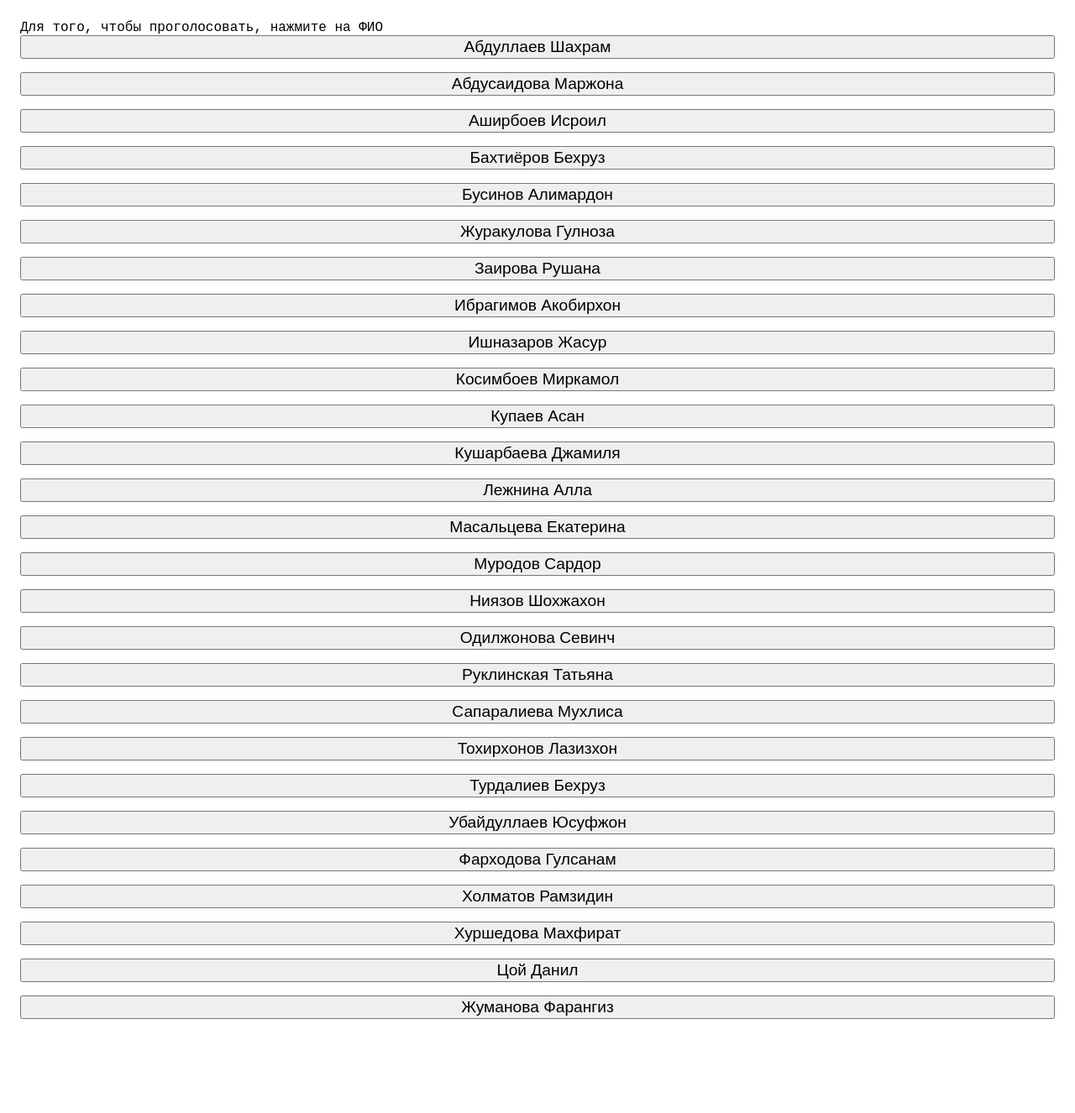
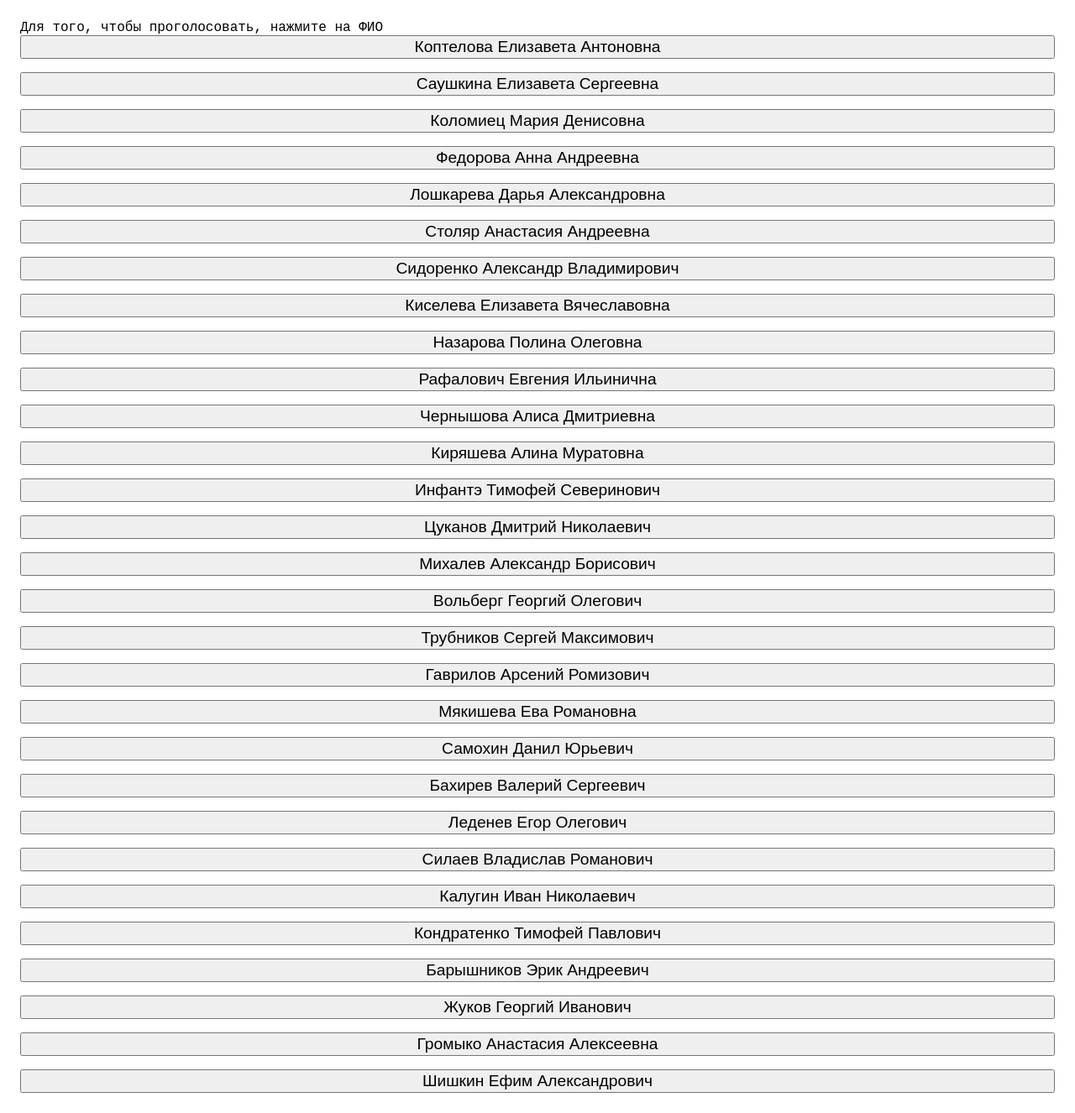
Before and after one commit to kmvpvl/vote, a React (Create React App) app: page / in a window 1280 px wide. Shown: the whole page at 84% size. Before the commit the page ends 1238 px from the top, so only its background shows below. Built offline with nearby package versions, Linux system fonts and the light colour scheme; a web font is replaced by a local one.

Commit message:
БИН-25-1

```diff
--- a/src/index.tsx
+++ b/src/index.tsx
@@ -4,34 +4,36 @@ import "./index.css";
 import WebApp from "./WebApp";
 
 const list: string[] = [
-  "Абдуллаев Шахрам",
-"Абдусаидова Маржона",
-"Аширбоев Исроил",
-"Бахтиёров Бехруз",
-"Бусинов Алимардон",
-"Журакулова Гулноза",
-"Заирова Рушана",
-"Ибрагимов Акобирхон",
-"Ишназаров Жасур",
-"Косимбоев Миркамол",
-"Купаев Асан",
-"Кушарбаева Джамиля",
-"Лежнина Алла",
-"Масальцева Екатерина",
-"Муродов Сардор",
-"Ниязов Шохжахон",
-"Одилжонова Севинч",
-"Руклинская Татьяна",
-"Сапаралиева Мухлиса",
-"Тохирхонов Лазизхон",
-"Турдалиев Бехруз",
-"Убайдуллаев Юсуфжон",
-"Фарходова Гулсанам",
-"Холматов Рамзидин",
-"Хуршедова Махфират",
-"Цой Данил",
-"Жуманова Фарангиз",
-              ]
+  "Коптелова Елизавета Антоновна",
+  "Саушкина Елизавета Сергеевна",
+  "Коломиец Мария Денисовна",
+  "Федорова Анна Андреевна",
+  "Лошкарева Дарья Александровна",
+  "Столяр Анастасия Андреевна",
+  "Сидоренко Александр Владимирович",
+  "Киселева Елизавета Вячеславовна",
+  "Назарова Полина Олеговна",
+  "Рафалович Евгения Ильинична",
+  "Чернышова Алиса Дмитриевна",
+  "Киряшева Алина Муратовна",
+  "Инфантэ Тимофей Северинович",
+  "Цуканов Дмитрий Николаевич",
+  "Михалев Александр Борисович",
+  "Вольберг Георгий Олегович",
+  "Трубников Сергей Максимович",
+  "Гаврилов Арсений Ромизович",
+  "Мякишева Ева Романовна",
+  "Самохин Данил Юрьевич",
+  "Бахирев Валерий Сергеевич",
+  "Леденев Егор Олегович",
+  "Силаев Владислав Романович",
+  "Калугин Иван Николаевич",
+  "Кондратенко Тимофей Павлович",
+  "Барышников Эрик Андреевич",
+  "Жуков Георгий Иванович",
+  "Громыко Анастасия Алексеевна",
+  "Шишкин Ефим Александрович"
+]
 
 const root = ReactDOM.createRoot(
   document.getElementById("root") as HTMLElement
```
